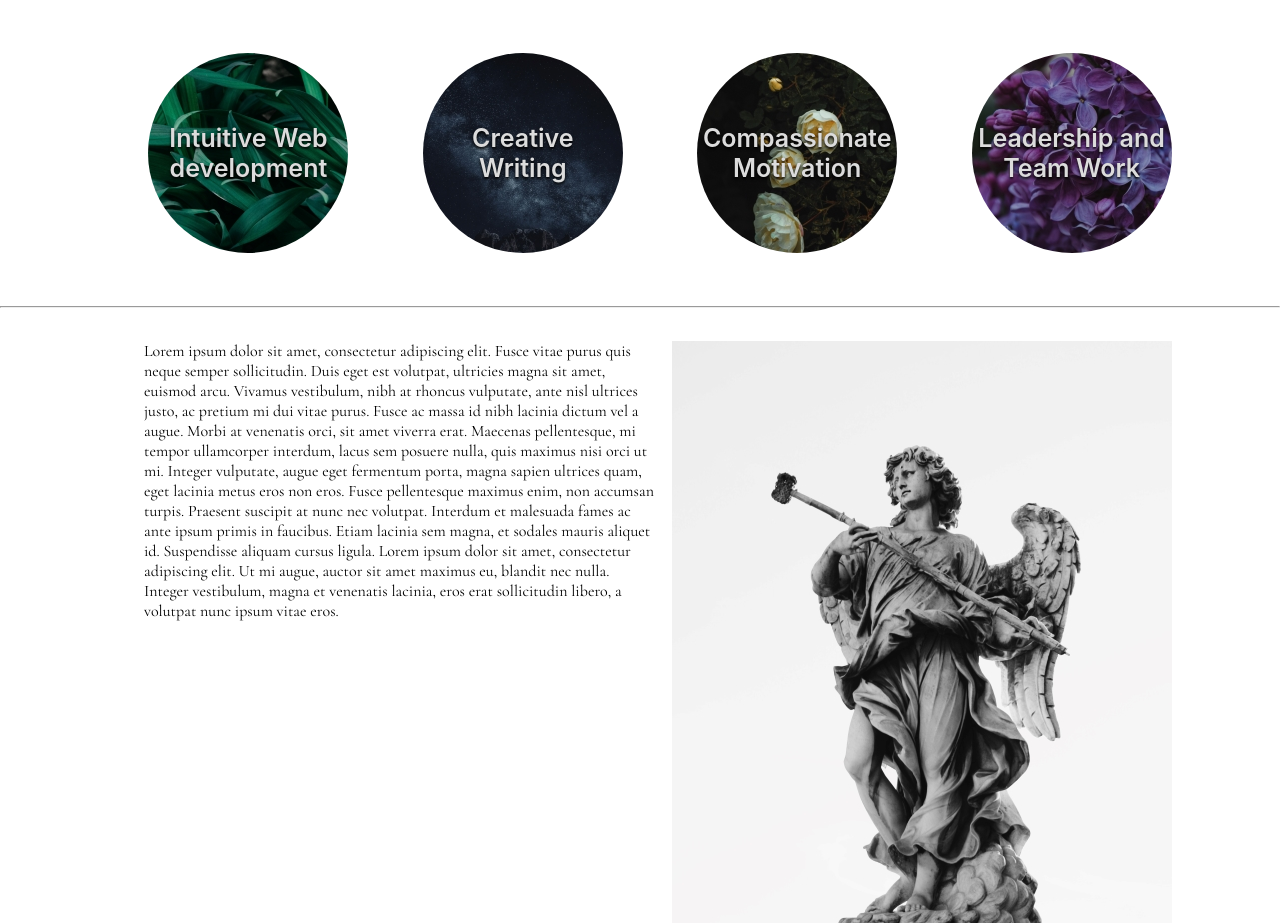
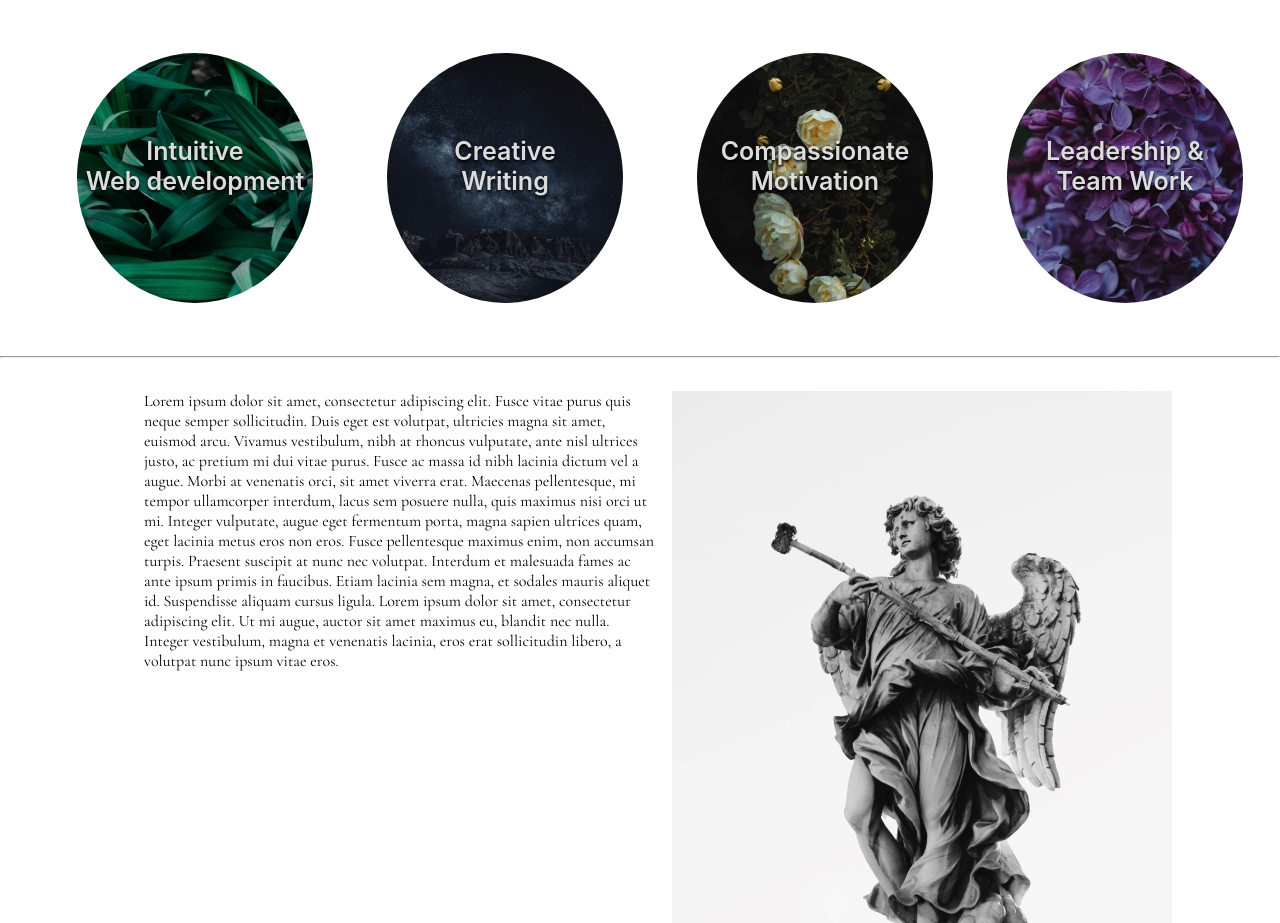
Before and after one commit to ambellinger/Portfolio2.0, a React (Create React App) app: page / in a window 1280 px wide. Shown: the part 1100-2023 px from the top of the page. Built offline with nearby package versions, Linux system fonts and the light colour scheme.

Commit message:
small changes to skills photos

```diff
--- a/src/components/Skill/index.js
+++ b/src/components/Skill/index.js
@@ -1,14 +1,5 @@
-
+import React, { Component } from "react";
 import "./style.css";
-
-import React, { Component } from "react";
-//import { Link } from "react-router-dom";
-
-// import {List, ListItem} from "../components/Skill";
-
-
-
-
 
 class SkillSection extends Component {
 
@@ -21,53 +12,16 @@ class SkillSection extends Component {
 
             <div className="list-overflow-container">
                 <ul className="list-group">
-      <li className="list-group-item web"><span>Intuitive Web development</span></li>
+                    <li className="list-group-item web"><span>Intuitive <br></br>Web development</span></li>
                     <li className="list-group-item writing"><span>Creative<br></br> Writing</span></li>
                     <li className="list-group-item compassion"><span>Compassionate Motivation </span></li>
-      <li className="list-group-item teamwork"><span>Leadership and Team Work</span></li>
+                    <li className="list-group-item teamwork"><span>Leadership & <br></br>Team Work</span></li>
                 </ul>
                 <hr></hr>
             </div>
         )
-      /* <List>
-
-        <ListItem class="web">Web</ListItem>
-        <ListItem class="writing">Writing</ListItem>
-        <ListItem class="compassion">Compassion</ListItem>
-        <ListItem class="teamwork">Teamwork</ListItem> */
-        /* <ListItem><img src={process.env.PUBLIC_URL + '/Images/Web.jpg'} alt="Keyboard" /><span>Hey</span></ListItem>
-        <ListItem><img src={process.env.PUBLIC_URL + '/Images/Writing.jpg'} alt="Paper with handwriting" /><span>Hey</span></ListItem>
-        <ListItem><img src={process.env.PUBLIC_URL + '/Images/Compassion.jpg'} alt="Hands of all ages" /><span>Hey</span></ListItem>
-        <ListItem><img src={process.env.PUBLIC_URL + '/Images/Teamwork.jpg'} alt="Downtown buildings" /><span>Hey</span></ListItem> */}
-      /* </List> */
-
-
-
-
-
+    }
 
 }
 
 export default SkillSection;
-
-
-
-
-
-// // This file exports both the List and ListItem components
-
-// export function List({ children }) {
-//   return (
-//     <div className="list-overflow-container">
-//       <ul className="list-group">{children}</ul>
-//     </div>
-//   );
-// }
-
-// export function ListItem({ children }) {
-//   return <li className="list-group-item">{children}</li>
-
-
-
-
-// }
--- a/src/components/Skill/style.css
+++ b/src/components/Skill/style.css
@@ -1,10 +1,3 @@
-/* .grid {
-    display: grid;
-    grid-template-columns: 25% 25% 25% 25%;
-    grid-template-rows: auto;
-    grid-gap: 1em;
-} */
-
 
 .list-group
  {
@@ -13,31 +6,26 @@
    display: flex;
    justify-content: center;
 
-
-
 }
 
 li img {
     border-radius: 50%;
     display: inline;
     margin: 5%;
-
-
-
 }
 
 .list-group-item {
     border-radius: 50%;
     display: inline;
     margin: 3%;
-    height:200px;
-    width: 200px;
+    height:250px;
+    width: 250px;
     text-align: center;
     color: #DCDCDC;
     font-weight: bold;
     font-weight: 600;
-text-shadow: 0px 2px 3px #000000;
-font-size: 25px;
+    text-shadow: 0px 2px 3px #000000;
+    font-size: 25px;
 }
 
 .web {
@@ -58,13 +46,6 @@ font-size: 25px;
 
 span {
     position: relative;
-    top: 35%;
+    top: 33%;
 
 }
-
-/* span {
-    color: red;
-    display: flex;
-   justify-content: center;
-   text-align: center;
-} */
```
Lines whose indentation alone changed are shown as unchanged.
